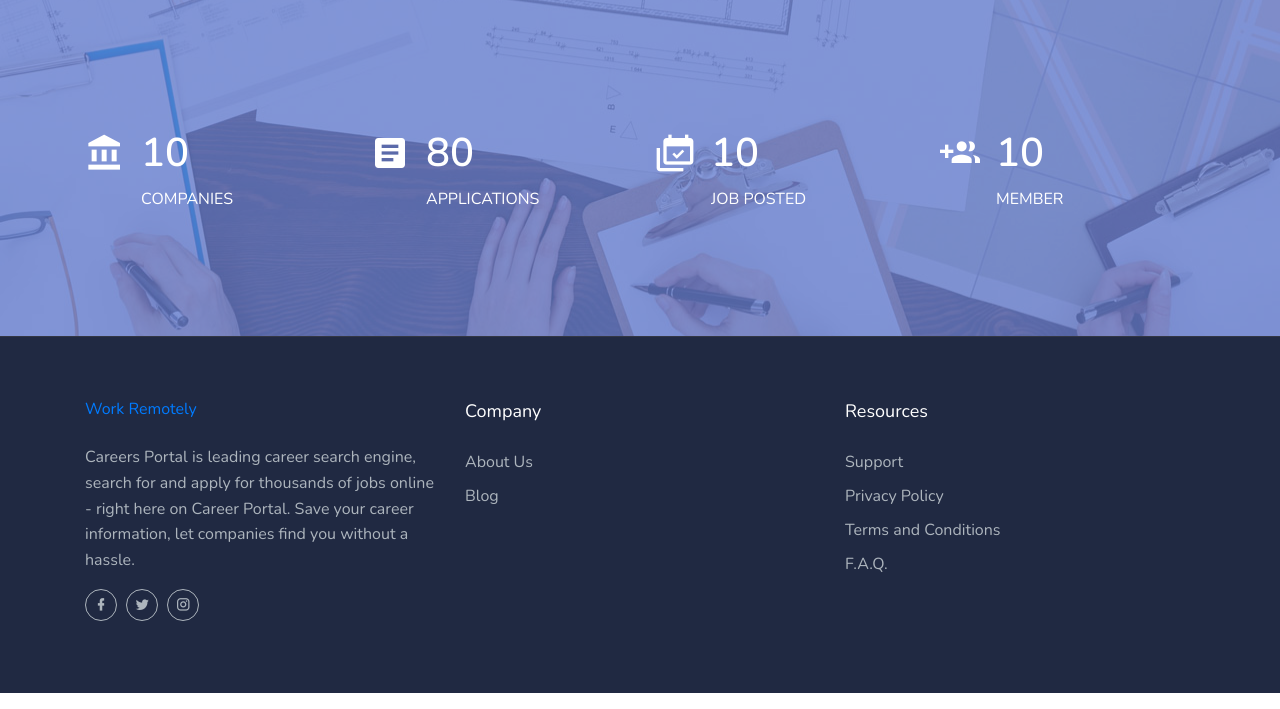
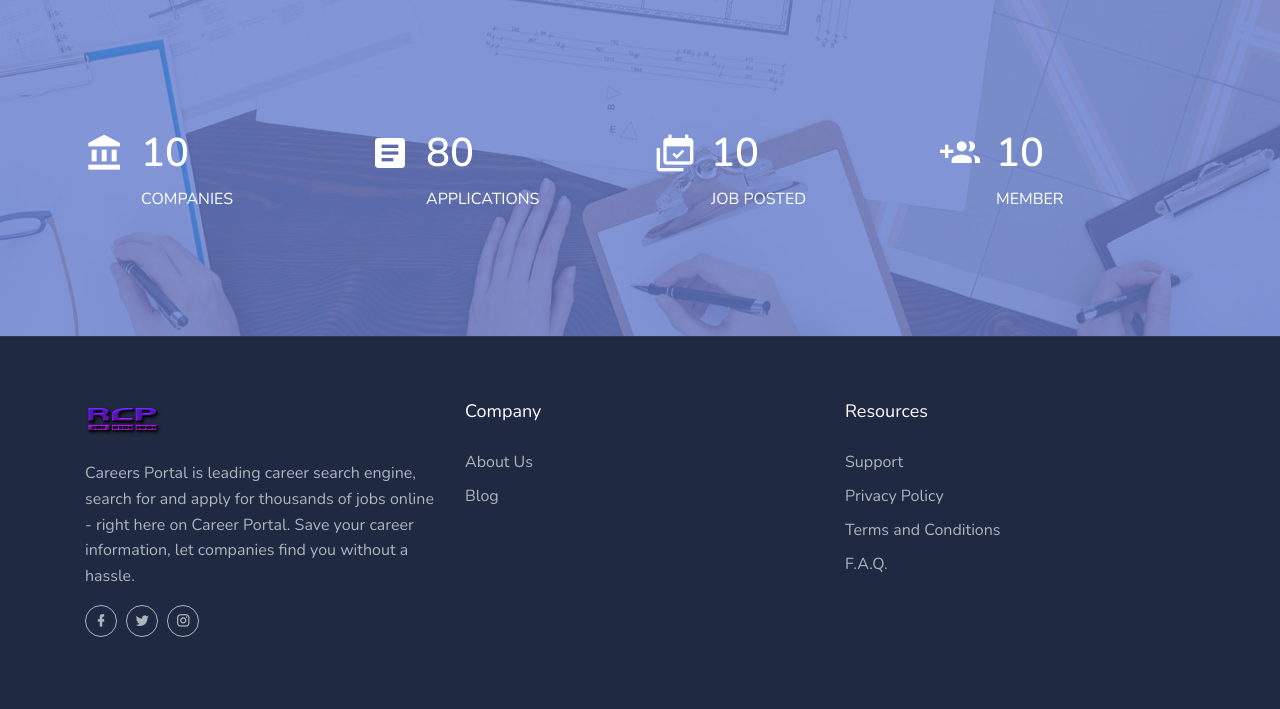
Before and after one commit to shwetapan/remotecareerportal, a Django app: template jobs/templates/home.html in a window 1280 px wide. Shown: the part 1552-2261 px from the top of the page. Run offline with Django 3.2, Linux system fonts and the light colour scheme; the template is opened without the code that fills it: values that come from a table or form of the project are taken from there, others are empty; some libraries are stand-ins or nearby versions.

Commit message:
Fixed logo issue on home page

```diff
--- a/jobs/templates/home.html
+++ b/jobs/templates/home.html
@@ -557,7 +557,7 @@
     <div class="container">
         <div class="row">
             <div class="col-lg-4 col-12">
-                <a href="javascript:void(0)">Work Remotely</a>
+                <a href="javascript:void(0)"><img src="{% static 'app/images/logo.png' %}" height="40" alt=" Remote Career Portal"></a>
                 <p class="mt-4">Careers Portal is leading career search engine, search for and apply for thousands of jobs online - right here on Career Portal. Save your career information, let companies find you without a hassle.</p>
                 <ul class="social-icon social list-inline mb-0">
                     <li class="list-inline-item"><a href="#" class="rounded"><i class="mdi mdi-facebook"></i></a></li>
```
